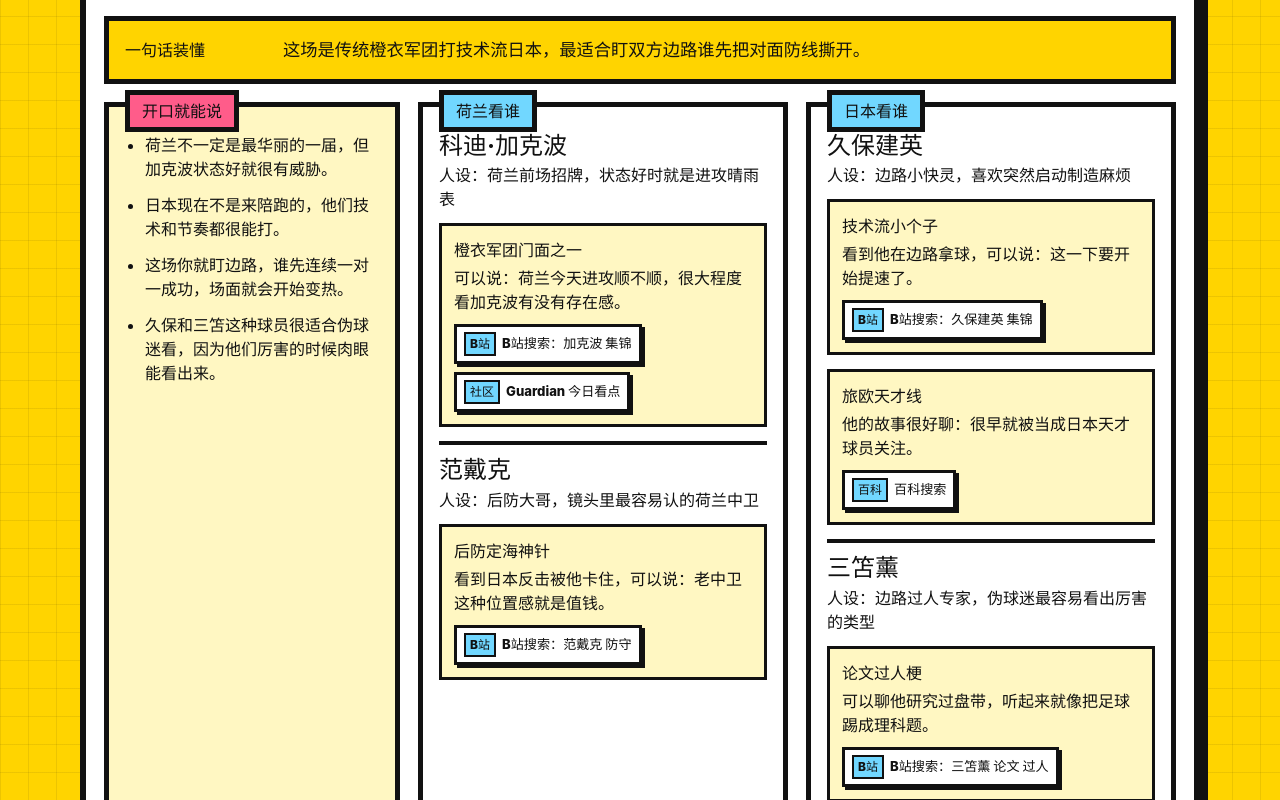
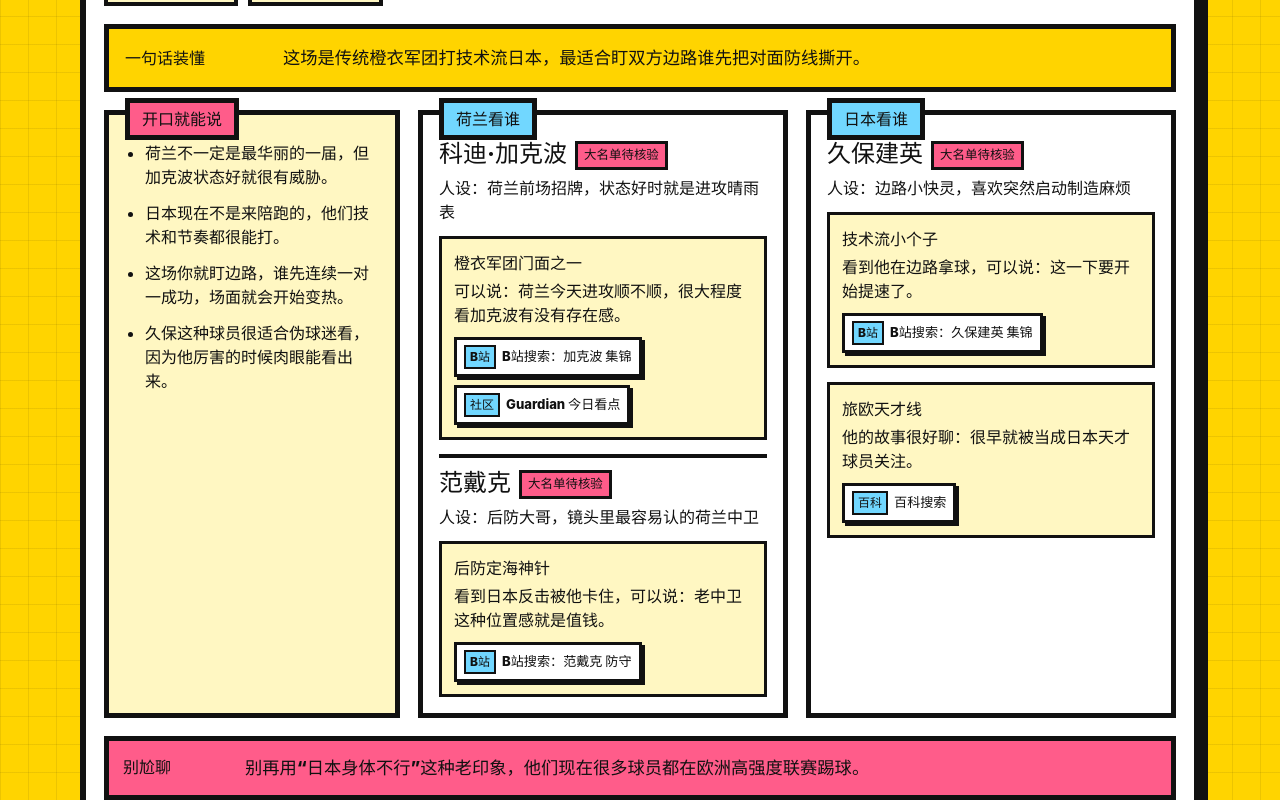
Before and after one commit to ck2w/weiqiudi, a React (Vite) app: page / in a window 1280 px wide. Shown: the part 1720-2520 px from the top of the page. Built offline with nearby package versions, Linux system fonts and the light colour scheme.

Commit message:
refine: rename site to wei qiudi

```diff
--- a/content/published/2026-06-14.json
+++ b/content/published/2026-06-14.json
@@ -43,7 +43,8 @@
                   }
                 ]
               }
-            ]
+            ],
+            "rosterStatus": "needs-check"
           },
           {
             "name": "穆西亚拉",
@@ -60,7 +61,8 @@
                   }
                 ]
               }
-            ]
+            ],
+            "rosterStatus": "needs-check"
           }
         ]
       },
@@ -90,7 +92,8 @@
                   }
                 ]
               }
-            ]
+            ],
+            "rosterStatus": "needs-check"
           }
         ]
       },
@@ -144,7 +147,8 @@
                   }
                 ]
               }
-            ]
+            ],
+            "rosterStatus": "needs-check"
           },
           {
             "name": "范戴克",
@@ -161,7 +165,8 @@
                   }
                 ]
               }
-            ]
+            ],
+            "rosterStatus": "needs-check"
           }
         ]
       },
@@ -197,24 +202,8 @@
                   }
                 ]
               }
-            ]
-          },
-          {
-            "name": "三笘薰",
-            "persona": "边路过人专家，伪球迷最容易看出厉害的类型",
-            "hooks": [
-              {
-                "title": "论文过人梗",
-                "detail": "可以聊他研究过盘带，听起来就像把足球踢成理科题。",
-                "links": [
-                  {
-                    "label": "B站搜索：三笘薰 论文 过人",
-                    "url": "https://search.bilibili.com/all?keyword=%E4%B8%89%E7%AC%98%E8%96%B0%20%E8%AE%BA%E6%96%87%20%E8%BF%87%E4%BA%BA",
-                    "type": "B站"
-                  }
-                ]
-              }
-            ]
+            ],
+            "rosterStatus": "needs-check"
           }
         ]
       },
@@ -223,7 +212,7 @@
         "荷兰不一定是最华丽的一届，但加克波状态好就很有威胁。",
         "日本现在不是来陪跑的，他们技术和节奏都很能打。",
         "这场你就盯边路，谁先连续一对一成功，场面就会开始变热。",
-        "久保和三笘这种球员很适合伪球迷看，因为他们厉害的时候肉眼能看出来。"
+        "久保这种球员很适合伪球迷看，因为他厉害的时候肉眼能看出来。"
       ],
       "dontSay": "别再用“日本身体不行”这种老印象，他们现在很多球员都在欧洲高强度联赛踢球。",
       "sourceLinks": [
@@ -268,7 +257,8 @@
                   }
                 ]
               }
-            ]
+            ],
+            "rosterStatus": "needs-check"
           },
           {
             "name": "西蒙·阿丁格拉",
@@ -285,7 +275,8 @@
                   }
                 ]
               }
-            ]
+            ],
+            "rosterStatus": "needs-check"
           }
         ]
       },
@@ -310,7 +301,8 @@
                   }
                 ]
               }
-            ]
+            ],
+            "rosterStatus": "needs-check"
           },
           {
             "name": "威廉·帕乔",
@@ -327,7 +319,8 @@
                   }
                 ]
               }
-            ]
+            ],
+            "rosterStatus": "needs-check"
           }
         ]
       },
@@ -381,7 +374,8 @@
                   }
                 ]
               }
-            ]
+            ],
+            "rosterStatus": "needs-check"
           },
           {
             "name": "维克托·约克雷斯",
@@ -398,7 +392,8 @@
                   }
                 ]
               }
-            ]
+            ],
+            "rosterStatus": "needs-check"
           }
         ]
       },
@@ -423,7 +418,8 @@
                   }
                 ]
               }
-            ]
+            ],
+            "rosterStatus": "needs-check"
           },
           {
             "name": "汉尼拔·梅布里",
@@ -440,7 +436,8 @@
                   }
                 ]
               }
-            ]
+            ],
+            "rosterStatus": "needs-check"
           }
         ]
       },
--- a/index.html
+++ b/index.html
@@ -5,9 +5,9 @@
     <meta name="viewport" content="width=device-width, initial-scale=1.0" />
     <meta
       name="description"
-      content="给中文伪球迷看的世界杯赛前一分钟装懂小抄。"
+      content="伪球帝，给中文伪球迷看的世界杯赛前一分钟装懂小抄。"
     />
-    <title>今晚装懂小抄</title>
+    <title>伪球帝｜今晚装懂小抄</title>
   </head>
   <body>
     <div id="root"></div>
--- a/src/App.tsx
+++ b/src/App.tsx
@@ -15,8 +15,8 @@ function App() {
     <main className="page-shell">
       <header className="site-header">
         <div className="title-card">
-          <p className="eyebrow">世界杯伪球迷急救包</p>
-          <h1>今晚装懂小抄</h1>
+          <p className="eyebrow">今晚装懂小抄</p>
+          <h1>伪球帝</h1>
           <p>{dailyGuide.headline}</p>
         </div>
         <div className="today-stamp">
@@ -141,6 +141,9 @@ function PlayerCard({ player }: { player: KeyPlayer }) {
   return (
     <article className="player-card">
       <h3>{player.name}</h3>
+      {player.rosterStatus === "needs-check" ? (
+        <span className="roster-pill">大名单待核验</span>
+      ) : null}
       <p className="persona">人设：{player.persona}</p>
       <div className="hook-list">
         {player.hooks.map((hook) => (
--- a/src/styles.css
+++ b/src/styles.css
@@ -270,12 +270,24 @@ h2 {
 }
 
 .player-card h3 {
-  margin-bottom: 4px;
+  display: inline;
+  margin: 0 8px 4px 0;
   font-size: 1.5rem;
   line-height: 1.1;
 }
 
+.roster-pill {
+  display: inline-flex;
+  border: 3px solid #111111;
+  background: #ff5c8a;
+  padding: 2px 6px;
+  font-size: 0.78rem;
+  font-weight: 950;
+  vertical-align: 3px;
+}
+
 .persona {
+  margin-top: 6px;
   margin-bottom: 12px;
   font-weight: 850;
 }
--- a/src/types.ts
+++ b/src/types.ts
@@ -15,6 +15,7 @@ export interface PlayerHook {
 export interface KeyPlayer {
   name: string;
   persona: string;
+  rosterStatus?: "confirmed" | "needs-check";
   hooks: PlayerHook[];
 }
 
```
Also changed, not shown: 2 other files (tests, documents, lock files or other folders).
